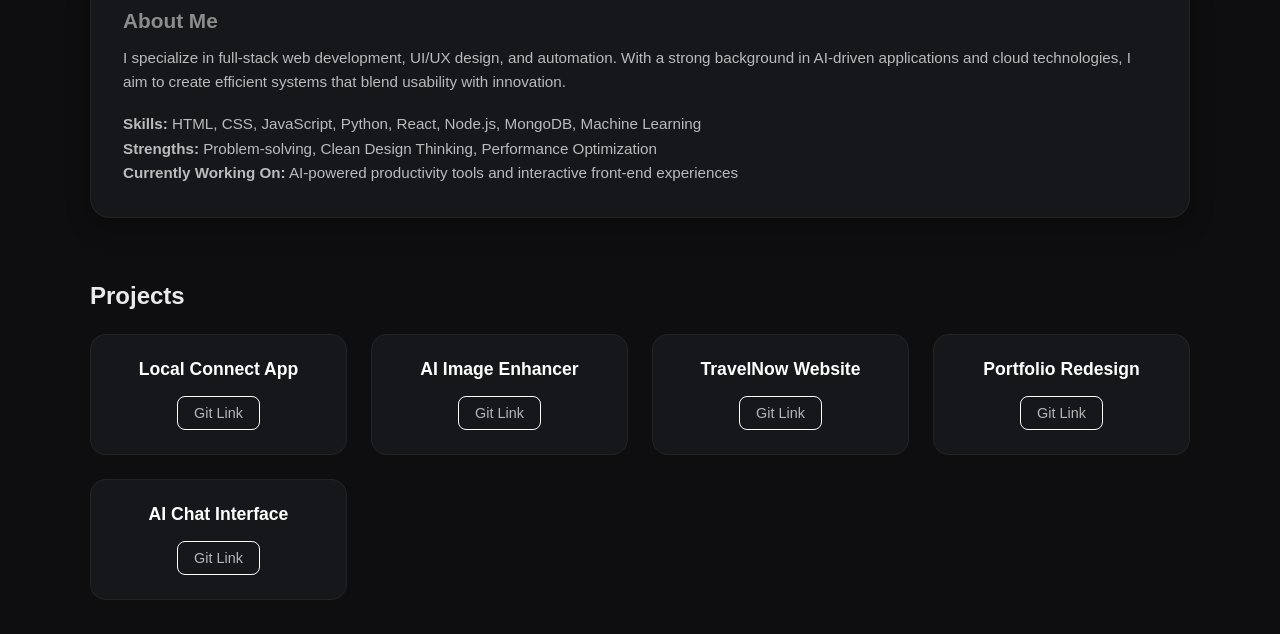
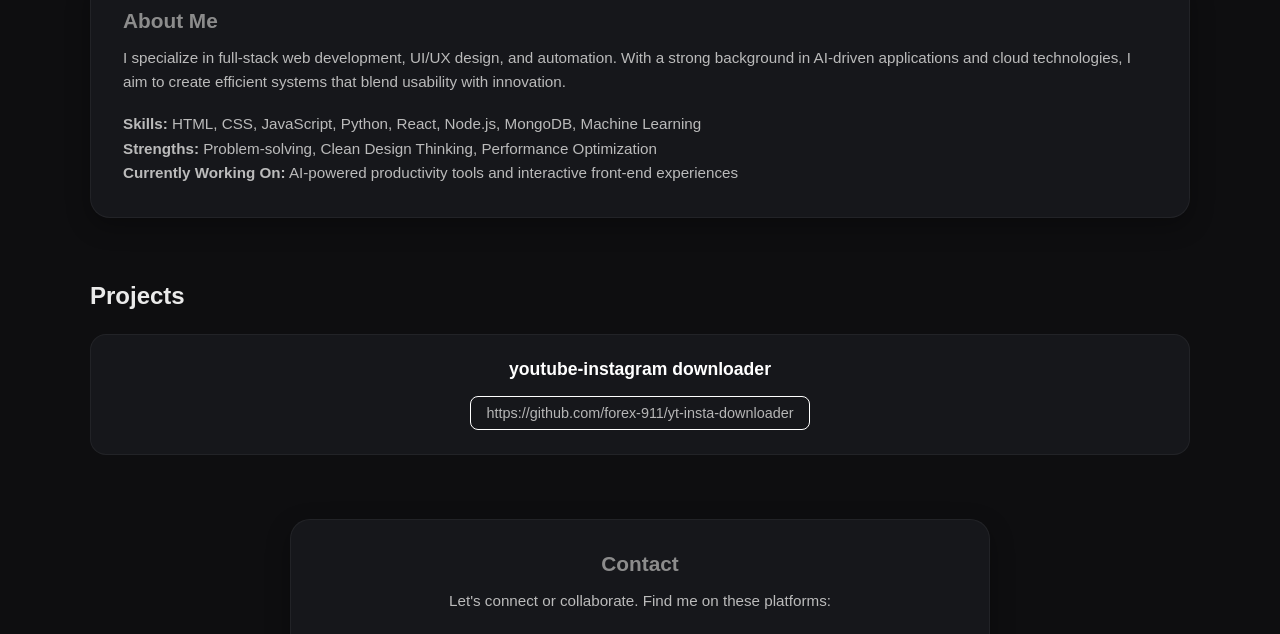
Before and after one commit to forex-911/webpage-host, a plain HTML site: page index.html in a window 1280 px wide. Shown: the part 518-1152 px from the top of the page. Drawn offline with Linux system fonts and the light colour scheme.

Commit message:
Update project section with new downloader project
Removed several project cards and added a new project card for a YouTube-Instagram downloader.

```diff
--- a/index.html
+++ b/index.html
@@ -316,25 +316,10 @@
     <h2>Projects</h2>
     <div class="projects-grid">
       <div class="project-card">
-        <h3>Local Connect App</h3>
-        <a class="git-box" href="#" target="_blank">Git Link</a>
+        <h3>youtube-instagram downloader</h3>
+        <a class="git-box" href="#" target="_blank">https://github.com/forex-911/yt-insta-downloader</a>
       </div>
-      <div class="project-card">
-        <h3>AI Image Enhancer</h3>
-        <a class="git-box" href="#" target="_blank">Git Link</a>
-      </div>
-      <div class="project-card">
-        <h3>TravelNow Website</h3>
-        <a class="git-box" href="#" target="_blank">Git Link</a>
-      </div>
-      <div class="project-card">
-        <h3>Portfolio Redesign</h3>
-        <a class="git-box" href="#" target="_blank">Git Link</a>
-      </div>
-      <div class="project-card">
-        <h3>AI Chat Interface</h3>
-        <a class="git-box" href="#" target="_blank">Git Link</a>
-      </div>
+
     </div>
   </section>
 
```
